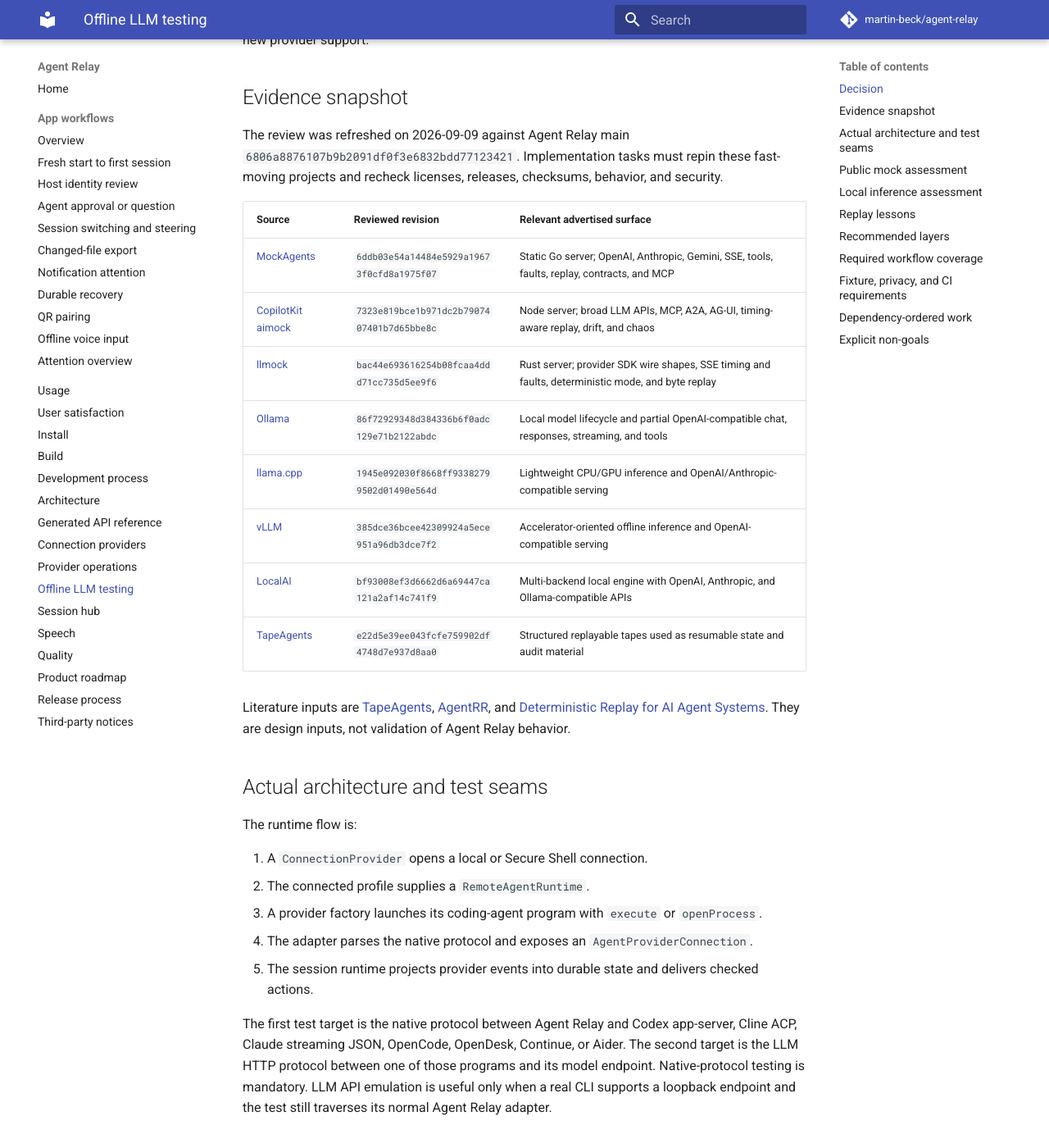
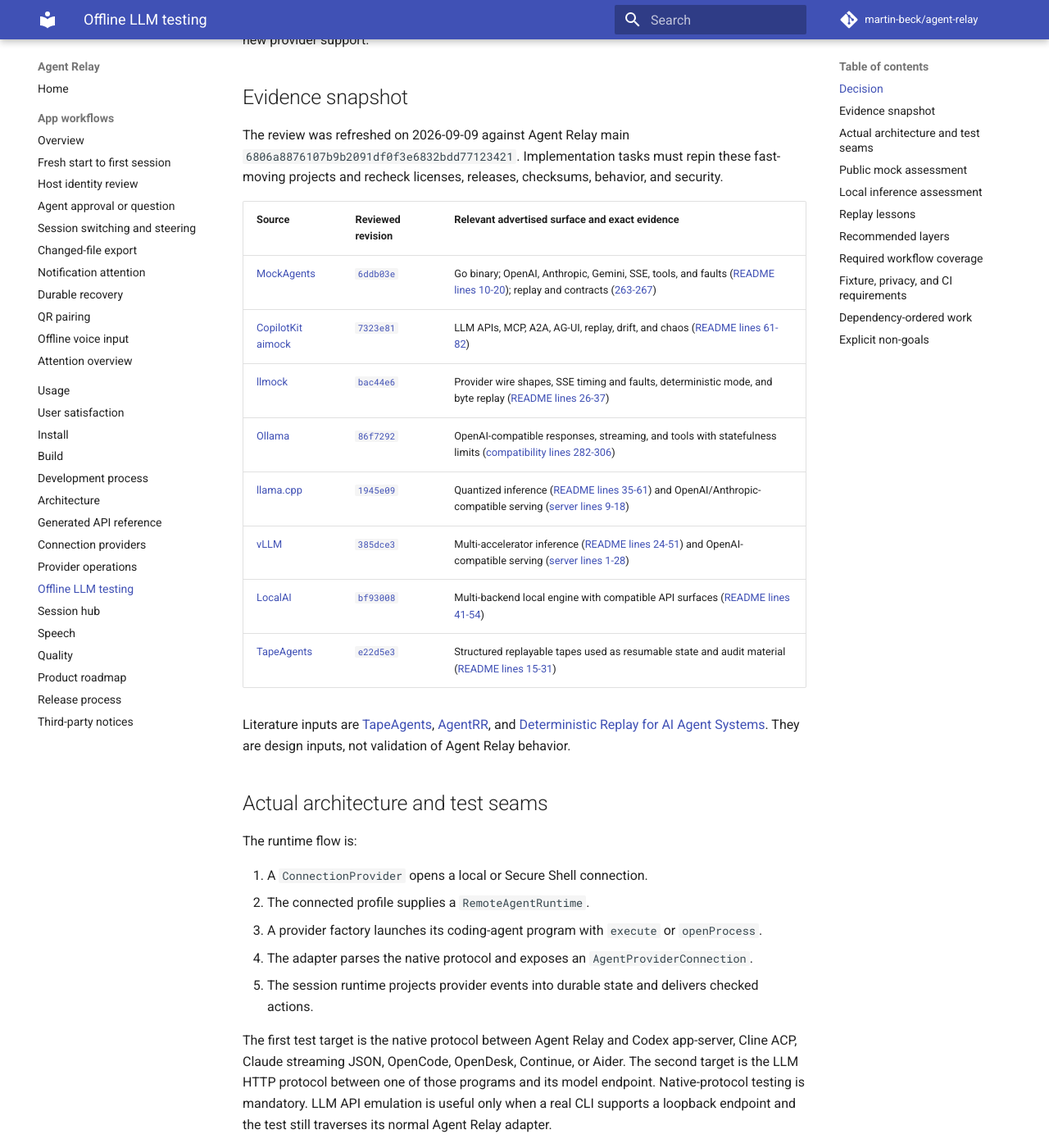
Before and after one commit to martin-beck/agent-relay, an MkDocs documentation site: the page built from docs/OFFLINE_LLM_TESTING.md, in a window 1280 px wide and 1400 px high, scrolled down 499 px. Shown: the whole window at 82% size. Built offline with MkDocs 1.6.1 and Material for MkDocs 9.7.7, drawn with Linux system fonts in a browser that asks for light colours; comment, search, counter and statistics services are not loaded; some of the changed text lies outside the part shown.

Commit message:
docs: pin offline LLM research evidence
Signed-off-by: martin-beck <24471267+martin-beck@users.noreply.github.com>

```diff
--- a/docs/OFFLINE_LLM_TESTING.md
+++ b/docs/OFFLINE_LLM_TESTING.md
@@ -21,16 +21,16 @@
 `6806a8876107b9b2091df0f3e6832bdd77123421`. Implementation tasks must repin these fast-moving
 projects and recheck licenses, releases, checksums, behavior, and security.
 
-| Source | Reviewed revision | Relevant advertised surface |
+| Source | Reviewed revision | Relevant advertised surface and exact evidence |
 | --- | --- | --- |
-| [MockAgents](https://github.com/mockagents/mockagents) | `6ddb03e54a14484e5929a19673f0cfd8a1975f07` | Static Go server; OpenAI, Anthropic, Gemini, SSE, tools, faults, replay, contracts, and MCP |
-| [CopilotKit aimock](https://github.com/CopilotKit/aimock) | `7323e819bce1b971dc2b7907407401b7d65bbe8c` | Node server; broad LLM APIs, MCP, A2A, AG-UI, timing-aware replay, drift, and chaos |
-| [llmock](https://github.com/larsakerlund/llmock) | `bac44e693616254b08fcaa4ddd71cc735d5ee9f6` | Rust server; provider SDK wire shapes, SSE timing and faults, deterministic mode, and byte replay |
-| [Ollama](https://github.com/ollama/ollama) | `86f72929348d384336b6f0adc129e71b2122abdc` | Local model lifecycle and partial OpenAI-compatible chat, responses, streaming, and tools |
-| [llama.cpp](https://github.com/ggml-org/llama.cpp) | `1945e092030f8668ff93382799502d01490e564d` | Lightweight CPU/GPU inference and OpenAI/Anthropic-compatible serving |
-| [vLLM](https://github.com/vllm-project/vllm) | `385dce36bcee42309924a5ece951a96db3dce7f2` | Accelerator-oriented offline inference and OpenAI-compatible serving |
-| [LocalAI](https://github.com/mudler/LocalAI) | `bf93008ef3d6662d6a69447ca121a2af14c741f9` | Multi-backend local engine with OpenAI, Anthropic, and Ollama-compatible APIs |
-| [TapeAgents](https://github.com/ServiceNow/TapeAgents) | `e22d5e39ee043fcfe759902df4748d7e937d8aa0` | Structured replayable tapes used as resumable state and audit material |
+| [MockAgents](https://github.com/mockagents/mockagents/tree/6ddb03e54a14484e5929a19673f0cfd8a1975f07) | [`6ddb03e`](https://github.com/mockagents/mockagents/commit/6ddb03e54a14484e5929a19673f0cfd8a1975f07) | Go binary; OpenAI, Anthropic, Gemini, SSE, tools, and faults ([README lines 10-20](https://github.com/mockagents/mockagents/blob/6ddb03e54a14484e5929a19673f0cfd8a1975f07/README.md#L10-L20)); replay and contracts ([263-267](https://github.com/mockagents/mockagents/blob/6ddb03e54a14484e5929a19673f0cfd8a1975f07/README.md#L263-L267)) |
+| [CopilotKit aimock](https://github.com/CopilotKit/aimock/tree/7323e819bce1b971dc2b7907407401b7d65bbe8c) | [`7323e81`](https://github.com/CopilotKit/aimock/commit/7323e819bce1b971dc2b7907407401b7d65bbe8c) | LLM APIs, MCP, A2A, AG-UI, replay, drift, and chaos ([README lines 61-82](https://github.com/CopilotKit/aimock/blob/7323e819bce1b971dc2b7907407401b7d65bbe8c/README.md#L61-L82)) |
+| [llmock](https://github.com/larsakerlund/llmock/tree/bac44e693616254b08fcaa4ddd71cc735d5ee9f6) | [`bac44e6`](https://github.com/larsakerlund/llmock/commit/bac44e693616254b08fcaa4ddd71cc735d5ee9f6) | Provider wire shapes, SSE timing and faults, deterministic mode, and byte replay ([README lines 26-37](https://github.com/larsakerlund/llmock/blob/bac44e693616254b08fcaa4ddd71cc735d5ee9f6/README.md#L26-L37)) |
+| [Ollama](https://github.com/ollama/ollama/tree/86f72929348d384336b6f0adc129e71b2122abdc) | [`86f7292`](https://github.com/ollama/ollama/commit/86f72929348d384336b6f0adc129e71b2122abdc) | OpenAI-compatible responses, streaming, and tools with statefulness limits ([compatibility lines 282-306](https://github.com/ollama/ollama/blob/86f72929348d384336b6f0adc129e71b2122abdc/docs/api/openai-compatibility.mdx#L282-L306)) |
+| [llama.cpp](https://github.com/ggml-org/llama.cpp/tree/1945e092030f8668ff93382799502d01490e564d) | [`1945e09`](https://github.com/ggml-org/llama.cpp/commit/1945e092030f8668ff93382799502d01490e564d) | Quantized inference ([README lines 35-61](https://github.com/ggml-org/llama.cpp/blob/1945e092030f8668ff93382799502d01490e564d/README.md#L35-L61)) and OpenAI/Anthropic-compatible serving ([server lines 9-18](https://github.com/ggml-org/llama.cpp/blob/1945e092030f8668ff93382799502d01490e564d/tools/server/README.md#L9-L18)) |
+| [vLLM](https://github.com/vllm-project/vllm/tree/385dce36bcee42309924a5ece951a96db3dce7f2) | [`385dce3`](https://github.com/vllm-project/vllm/commit/385dce36bcee42309924a5ece951a96db3dce7f2) | Multi-accelerator inference ([README lines 24-51](https://github.com/vllm-project/vllm/blob/385dce36bcee42309924a5ece951a96db3dce7f2/README.md#L24-L51)) and OpenAI-compatible serving ([server lines 1-28](https://github.com/vllm-project/vllm/blob/385dce36bcee42309924a5ece951a96db3dce7f2/docs/serving/online_serving/openai_compatible_server.md#L1-L28)) |
+| [LocalAI](https://github.com/mudler/LocalAI/tree/bf93008ef3d6662d6a69447ca121a2af14c741f9) | [`bf93008`](https://github.com/mudler/LocalAI/commit/bf93008ef3d6662d6a69447ca121a2af14c741f9) | Multi-backend local engine with compatible API surfaces ([README lines 41-54](https://github.com/mudler/LocalAI/blob/bf93008ef3d6662d6a69447ca121a2af14c741f9/README.md#L41-L54)) |
+| [TapeAgents](https://github.com/ServiceNow/TapeAgents/tree/e22d5e39ee043fcfe759902df4748d7e937d8aa0) | [`e22d5e3`](https://github.com/ServiceNow/TapeAgents/commit/e22d5e39ee043fcfe759902df4748d7e937d8aa0) | Structured replayable tapes used as resumable state and audit material ([README lines 15-31](https://github.com/ServiceNow/TapeAgents/blob/e22d5e39ee043fcfe759902df4748d7e937d8aa0/README.md#L15-L31)) |
 
 Literature inputs are
 [TapeAgents](https://arxiv.org/abs/2412.08445v1),
@@ -55,6 +55,9 @@
 traverses its normal Agent Relay adapter.
 
 ## Public mock assessment
+
+The comparisons below are Agent Relay-specific inferences from the exact, immutable evidence linked
+in the table above. They are recommendations to validate in the follow-on ARs, not upstream claims.
 
 MockAgents is the strongest initial Linux CI pilot when a static checksum-pinned binary is
 preferred. Its scenarios, tool calls, SSE, failure injection, replay, and contract extraction map
```
